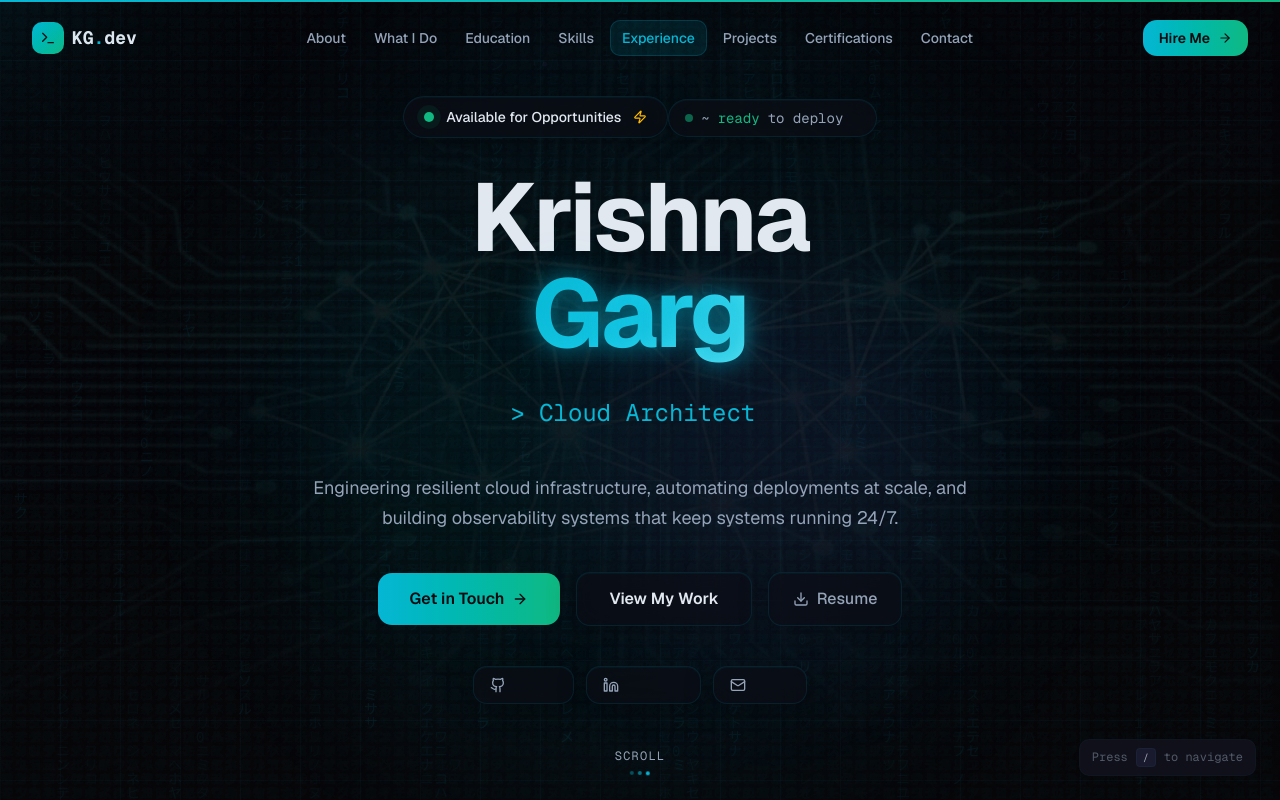
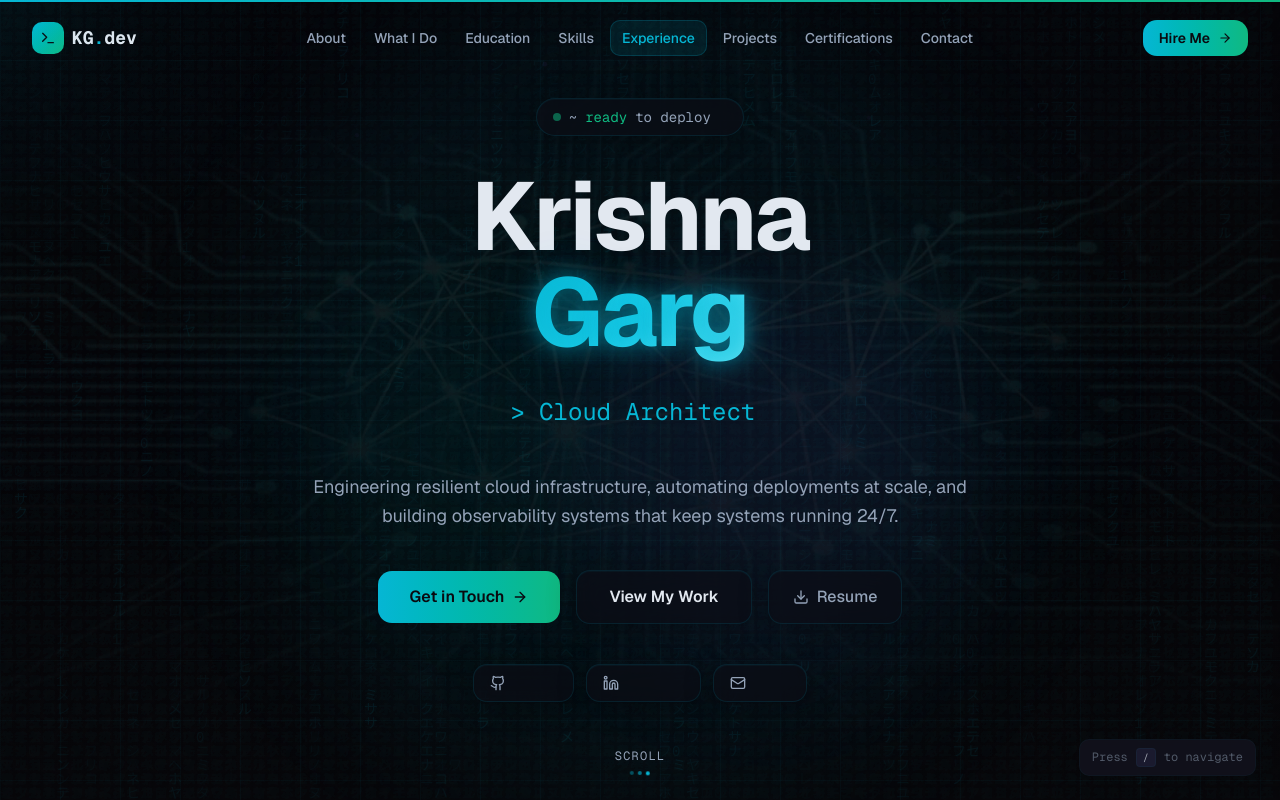
Before and after one commit to gargkrishna730/gargkrishna730.github.io, a Next.js app: page / in a window 1280 px wide. Shown: the top 800 px of the page. Built offline with nearby package versions, Linux system fonts and the light colour scheme.

Commit message:
59d19c4a-ac56-45df-8385-da3d9d8e6e7e

```diff
--- a/src/components/portfolio/Footer.tsx
+++ b/src/components/portfolio/Footer.tsx
@@ -139,10 +139,6 @@ export default function Footer() {
                 <MapPin className="w-3.5 h-3.5 text-neon-cyan/50" />
                 Chennai, India
               </li>
-              <li className="flex items-center gap-2.5 text-sm text-muted-foreground">
-                <Clock className="w-3.5 h-3.5 text-neon-emerald/50" />
-                <span className="text-neon-emerald/70">Available</span> for opportunities
-              </li>
             </ul>
           </div>
 
--- a/src/components/portfolio/HeroSection.tsx
+++ b/src/components/portfolio/HeroSection.tsx
@@ -2,7 +2,7 @@
 
 import { motion } from 'framer-motion';
 import { useEffect, useState, useRef } from 'react';
-import { Github, Linkedin, Mail, ArrowRight, Download, Zap } from 'lucide-react';
+import { Github, Linkedin, Mail, ArrowRight, Download } from 'lucide-react';
 import { MagneticButton } from './ScrollAnimations';
 import Image from 'next/image';
 
@@ -130,21 +130,6 @@ export default function HeroSection() {
 
       {/* Content */}
       <div className="relative z-10 text-center px-4 sm:px-6 max-w-5xl mx-auto">
-        {/* Availability badge */}
-        <motion.div
-          initial={{ opacity: 0, y: 20 }}
-          animate={{ opacity: 1, y: 0 }}
-          transition={{ duration: 0.6, delay: 0.1 }}
-          className="inline-flex items-center gap-3 px-5 py-2.5 rounded-full glass-card mb-6"
-        >
-          <span className="relative flex h-2.5 w-2.5">
-            <span className="ping-slow absolute inline-flex h-full w-full rounded-full bg-neon-emerald opacity-75" />
-            <span className="relative inline-flex rounded-full h-2.5 w-2.5 bg-neon-emerald" />
-          </span>
-          <span className="text-sm font-medium text-foreground">Available for Opportunities</span>
-          <Zap className="w-3.5 h-3.5 text-amber-400" />
-        </motion.div>
-
         {/* Terminal-style greeting */}
         <motion.div
           initial={{ opacity: 0, y: 20 }}
```
Also changed, not shown: 1 other file (tests, documents, lock files or other folders).
